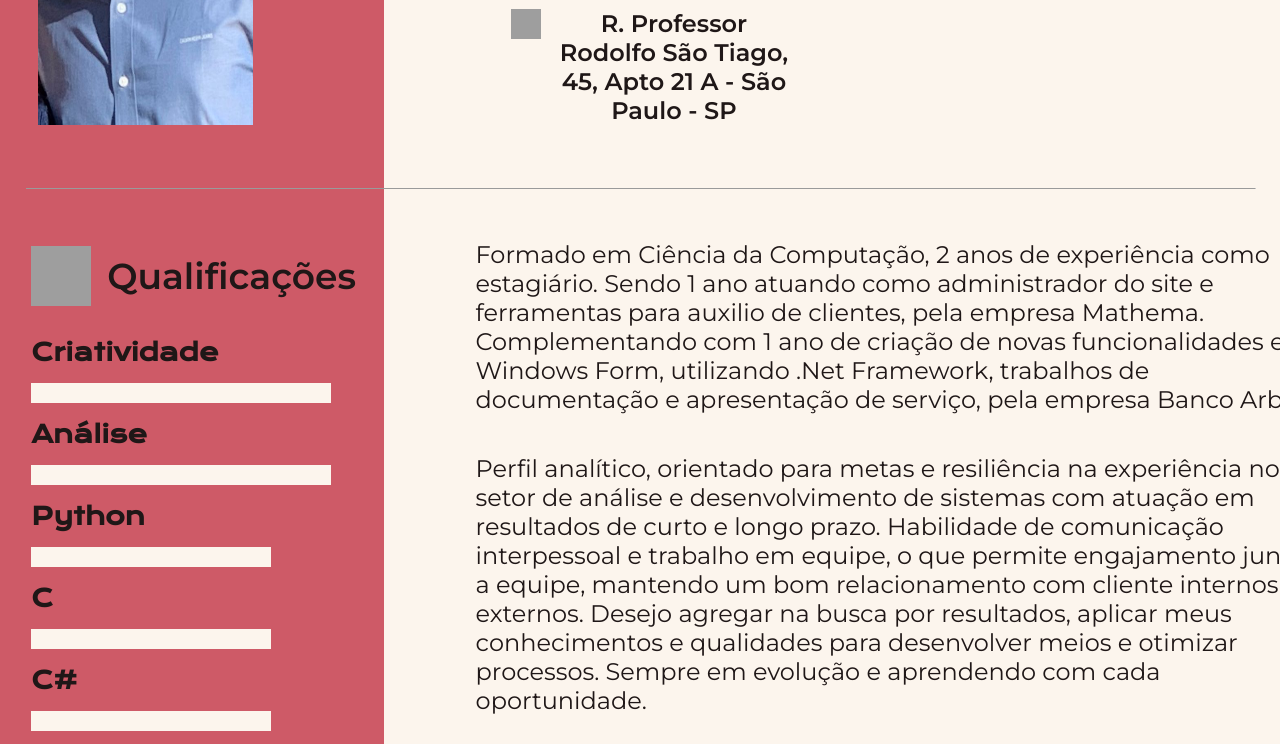
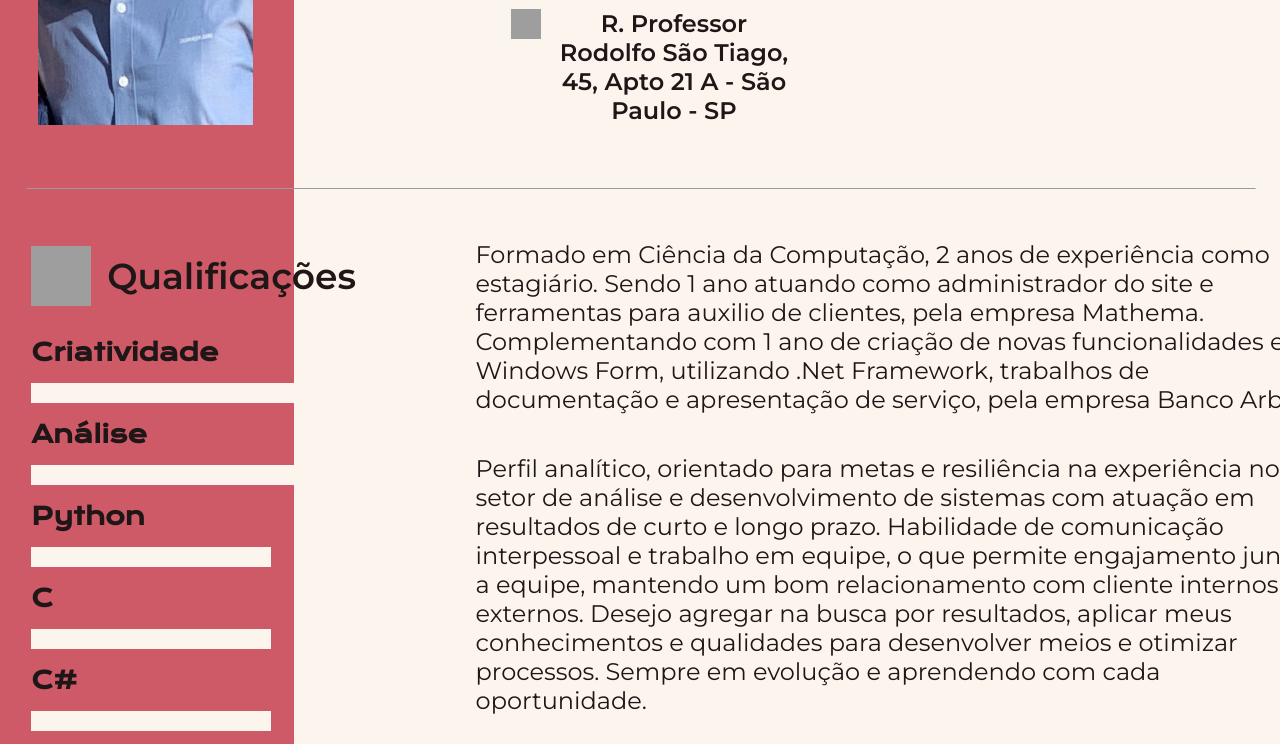
Before and after one commit to LuizFelipeSilva/portifolio, a plain HTML site: page curriculum.html in a window 1280 px wide. Shown: the part 517-1261 px from the top of the page. Drawn offline with nearby package versions, Linux system fonts and the light colour scheme; grey boxes are pictures that could not be loaded.

Commit message:
correcao-curriculo

```diff
--- a/styles/style_curriculum.css
+++ b/styles/style_curriculum.css
@@ -24,7 +24,7 @@
     flex-direction: column;
     justify-content: space-between;
     gap: 3.2rem;
-    background-image: linear-gradient(to right, var(--cor-negrito) 30%, var(--cor-fundo) 30%, var(--cor-fundo) 100%);
+    background-image: linear-gradient(to right, var(--cor-negrito) 23%, var(--cor-fundo) 23%, var(--cor-fundo) 100%);
 }
 
 .comeco {
```
